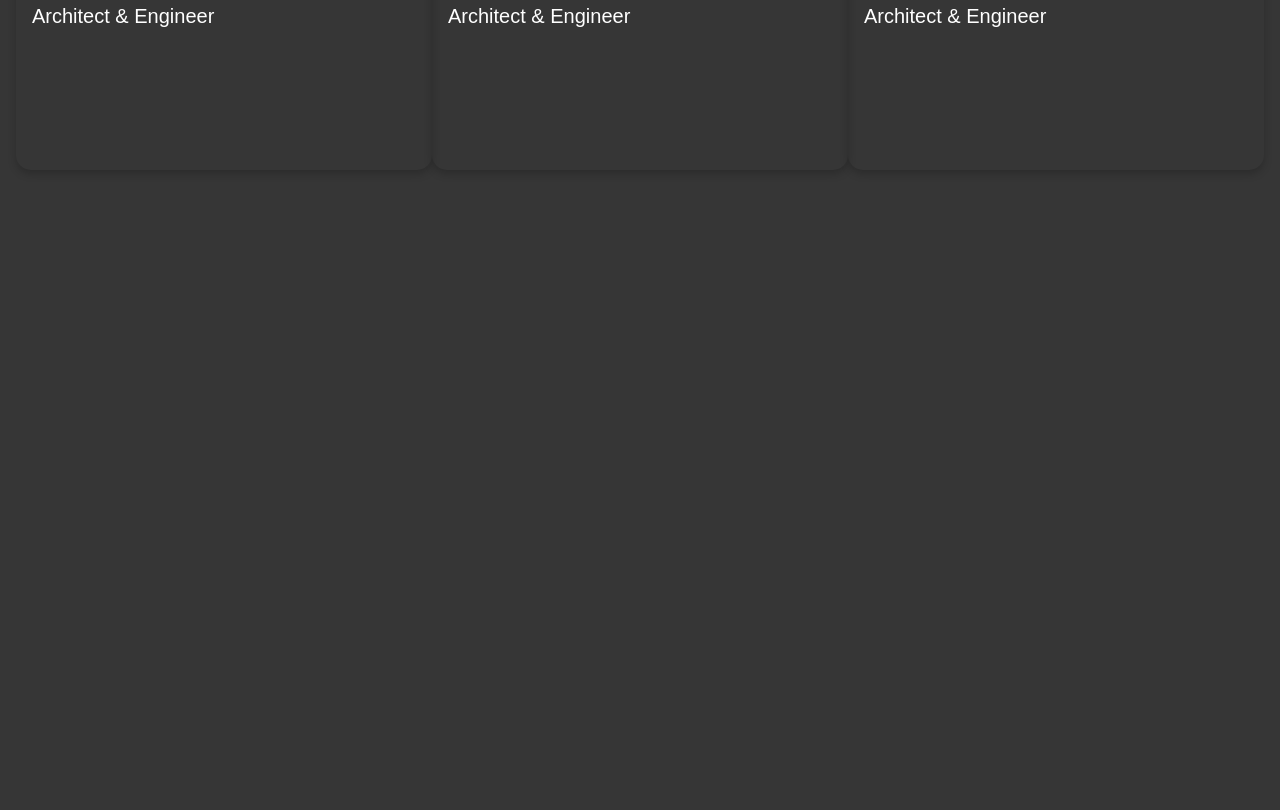
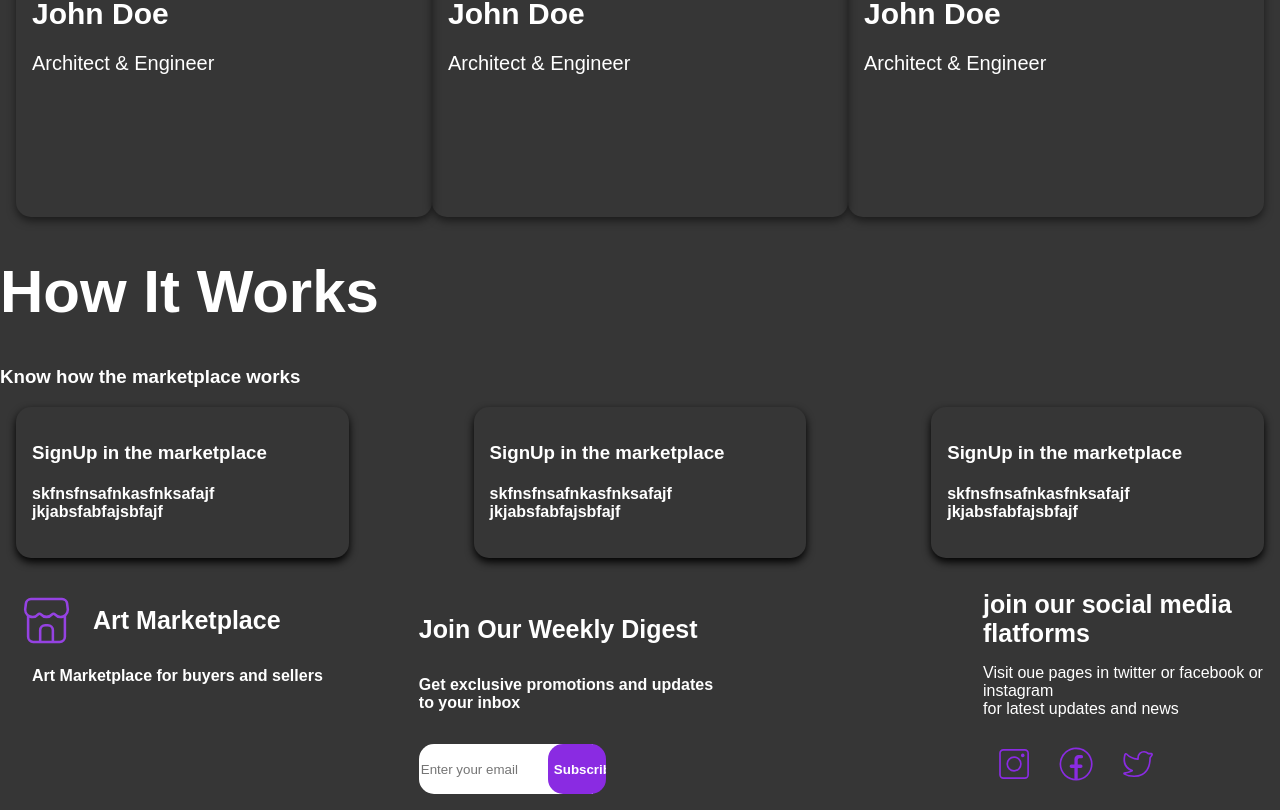
Before and after one commit to Anirudh-018/Marketplace-project, a React (Create React App) app in the folder art-marketplace/: page /home in a window 1280 px wide. Shown: the part 1940-2750 px from the top of the page. Before the commit the page ends 2126 px from the top, so only its background shows below. Built offline with nearby package versions, Linux system fonts and the light colour scheme.

Commit message:
completed home module and changes in footer

```diff
--- a/art-marketplace/src/Footer.js
+++ b/art-marketplace/src/Footer.js
@@ -1,23 +1,43 @@
-import { CiShop } from "react-icons/ci";
+import { CiFacebook, CiInstagram, CiShop, CiTwitter } from "react-icons/ci";
 import "./css/footer.css";
 function Footer() {
   return (
     <div className="footer">
       <div className="desc">
         <div className="footer-logo" style={{ fontSize: "25px" }}>
-        <CiShop className="iconMarket" />
+          <CiShop className="iconMarket" />
           <b className="item">Art Marketplace</b>
         </div>
         <h4 className="item">Art Marketplace for buyers and sellers</h4>
       </div>
       <div className="join">
-        <b className="item" style={{ fontSize: "25px" }}>Join Our Weekly Digest</b>
-        <h4 className="item">Get exclusive promotions and updates<br/> to your inbox</h4>
+        <b className="item" style={{ fontSize: "25px" }}>
+          Join Our Weekly Digest
+        </b>
+        <h4 className="item">
+          Get exclusive promotions and updates
+          <br /> to your inbox
+        </h4>
         <form className="input">
-          <input type="text" name='newsletter' id='newsletter' placeholder="Enter your email" className="letter">
-          </input>
-          <input type="submit" className="btn" value="Subscribe"/>
+          <input
+            type="text"
+            name="newsletter"
+            id="newsletter"
+            placeholder="Enter your email"
+            className="letter"
+          ></input>
+          <input type="submit" className="btn" value="Subscribe" />
         </form>
+      </div>
+      <div className="footer-social">
+        <b style={{ fontSize: "25px" }}>join our social media flatforms</b>
+        <br />
+        <p>Visit oue pages in twitter or facebook or instagram <br/>for latest updates and news</p>
+        <div className="social">
+          <CiInstagram className="logo" />
+          <CiFacebook className="logo" />
+          <CiTwitter className="logo" />
+        </div>
       </div>
     </div>
   );
--- a/art-marketplace/src/Home.js
+++ b/art-marketplace/src/Home.js
@@ -1,3 +1,4 @@
+import Footer from "./Footer";
 import Nav from "./Nav";
 import classes from "./css/home.module.css";
 import art from "./images/home-art.jpeg";
@@ -117,6 +118,25 @@ function Home() {
           </div>
         </div>
       </div>
+      <h1>How It Works</h1>
+      <h3>
+        <b>Know how the marketplace works</b>
+      </h3>
+      <div className={classes.steps}>
+        <div className={classes.stepItem}>
+          <h3>SignUp in the marketplace</h3>
+          <h4>skfnsfnsafnkasfnksafajf<br/>jkjabsfabfajsbfajf</h4>
+        </div>
+        <div className={classes.stepItem}>
+          <h3>SignUp in the marketplace</h3>
+          <h4>skfnsfnsafnkasfnksafajf<br/>jkjabsfabfajsbfajf</h4>
+        </div>
+        <div className={classes.stepItem}>
+          <h3>SignUp in the marketplace</h3>
+          <h4>skfnsfnsafnkasfnksafajf<br/>jkjabsfabfajsbfajf</h4>
+        </div>
+      </div>
+      <Footer/>
     </div>
   );
 }
--- a/art-marketplace/src/css/Nav.css
+++ b/art-marketplace/src/css/Nav.css
@@ -5,7 +5,7 @@
 .iconMarket {
   color: rgb(149, 66, 226);
   height: 100%;
-  width: fit-content;
+  /* width: fit-content; */
 }
 .iconSignup {
   color: white;
--- a/art-marketplace/src/css/footer.css
+++ b/art-marketplace/src/css/footer.css
@@ -15,8 +15,8 @@
 }
 .footer {
   display: flex;
-  margin: 20px;
   padding: 16px;
+  border-radius: 15px;
 }
 .desc {
   display: flex;
@@ -62,3 +62,13 @@
   width:100%;
   position: relative;
 }
+.logo{
+  font-size: 40px;
+  margin: 10px;
+  color: blueviolet;
+}
+.social{
+  display: flex;
+  margin-top: 16px;
+  margin-left: 0px;
+}
--- a/art-marketplace/src/css/home.module.css
+++ b/art-marketplace/src/css/home.module.css
@@ -3,10 +3,10 @@
   justify-content: space-evenly;
 }
 .card {
-  box-shadow: 0 4px 8px 0 rgba(0, 0, 0, 0.2);
+  box-shadow: 0 4px 8px 0 rgba(0, 0, 0, 0.5);
   transition: 0.3s;
   border-radius: 15px;
-  width:500px;
+  width: 500px;
   height: 550px;
 }
 .card img {
@@ -17,7 +17,7 @@ h1 {
   font-size: 60px;
 }
 .card:hover {
-  box-shadow: 0 8px 16px 0 rgba(0, 0, 0, 0.2);
+  box-shadow: 0 8px 16px 0 rgba(0, 0, 0, 0.5);
 }
 
 .container {
@@ -32,31 +32,43 @@ h1 {
   grid-template-rows: 1fr;
   gap: 5%;
 }
-.popular{
+.popular {
   display: flex;
   justify-content: space-between;
 }
-.card1{
+.card1 {
   display: flex;
   flex-direction: column;
-  padding:16px;
+  padding: 16px;
 }
-.largeImage{
-  width:100%;
+.largeImage {
+  width: 100%;
   border-radius: 25px;
-  padding :8px;
+  padding: 8px;
 }
-.sub{
+.sub {
   display: flex;
   justify-content: space-between;
 }
-.subImage{
-  width:30%;
+.subImage {
+  width: 30%;
   padding: 8px;
   border-radius: 25px;
 }
-.latest{
+.latest {
   display: flex;
   justify-content: space-between;
+  margin: 16px;
+}
+.steps {
+  display: grid;
+  grid-template-columns: repeat(3, auto);
+  gap: 10%;
   margin:16px;
 }
+.stepItem {
+box-shadow: 0 4px 8px 0 rgb(0, 0, 0); /* Adjusted alpha value to 0.5 */
+  transition: 0.3s;
+  border-radius: 15px;
+  padding: 16px;
+}
```
